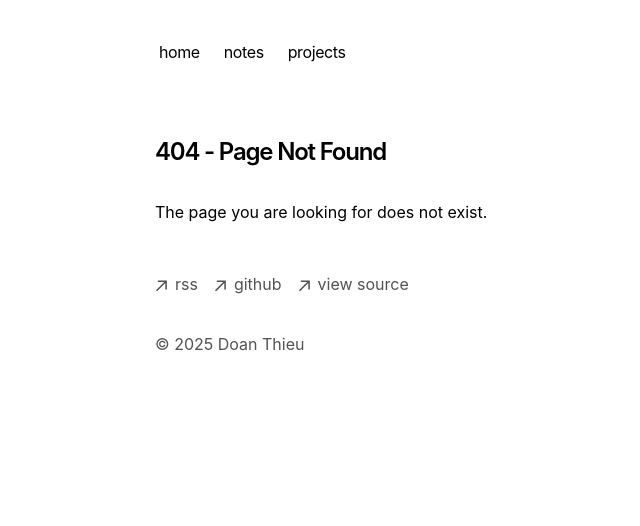
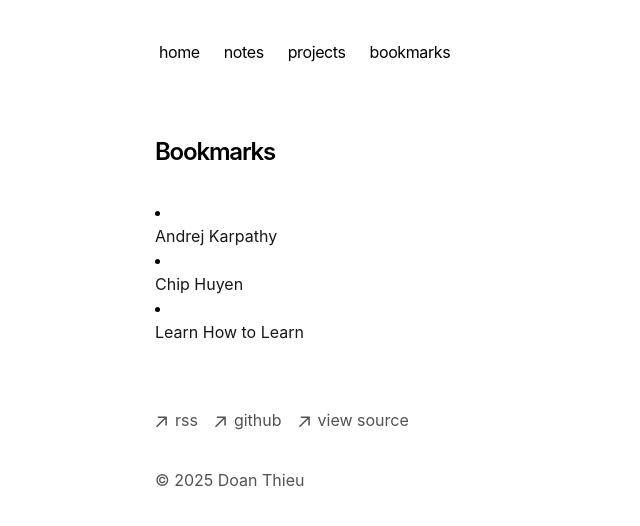
Before and after one commit to Thieurom/thieus-notes, a Next.js app: page /bookmarks in a window 1280 px wide. Before the commit this address had no page. Shown: the top 526 px of the page, without its empty margins (37-677 px from the left). Built offline with nearby package versions, Linux system fonts and the light colour scheme.

Commit message:
Add Bookmarks page

```diff
--- /dev/null
+++ b/app/bookmarks/bookmarks.ts
@@ -0,0 +1,16 @@
+export function getBookmarks() {
+  return [
+    {
+      title: "Andrej Karpathy",
+      url: "https://karpathy.bearblog.dev/blog/"
+    },
+    {
+      title: "Chip Huyen",
+      url: "https://huyenchip.com/blog/"
+    },
+    {
+      title: "Learn How to Learn",
+      url: "https://learnhowtolearn.org"
+    },
+  ]
+}
--- /dev/null
+++ b/app/bookmarks/page.tsx
@@ -0,0 +1,14 @@
+import { Bookmarks } from "app/components/bookmarks"
+
+export default function Page() {
+  return (
+    <section>
+      <h1 className="mb-8 text-2xl font-semibold tracking-tighter">
+        Bookmarks
+      </h1>
+      <div className="my-8">
+        <Bookmarks />
+      </div>
+    </section>
+  )
+}
--- /dev/null
+++ b/app/components/bookmarks.tsx
@@ -0,0 +1,24 @@
+import Link from 'next/link'
+import { getBookmarks } from 'app/bookmarks/bookmarks'
+
+export function Bookmarks() {
+  let bookmarks = getBookmarks()
+
+  return (
+    <ul className="list-disc list-inside">
+      {bookmarks.map((bookmark, index) => (
+        <li key={index}>
+          <Link
+            href={bookmark.url}
+            rel="noopener noreferrer"
+            target="_blank"
+          >
+              <p className="text-neutral-900 dark:text-neutral-400">
+                {bookmark.title}
+              </p>
+          </Link>
+        </li>
+      ))}
+    </ul>
+  )
+}
--- a/app/components/nav.tsx
+++ b/app/components/nav.tsx
@@ -9,6 +9,9 @@ const navItems = {
   },
   '/projects': {
     name: 'projects',
+  },
+  '/bookmarks': {
+    name: 'bookmarks',
   },
 }
 
```
Also changed, not shown: 1 other file (tests, documents, lock files or other folders).
